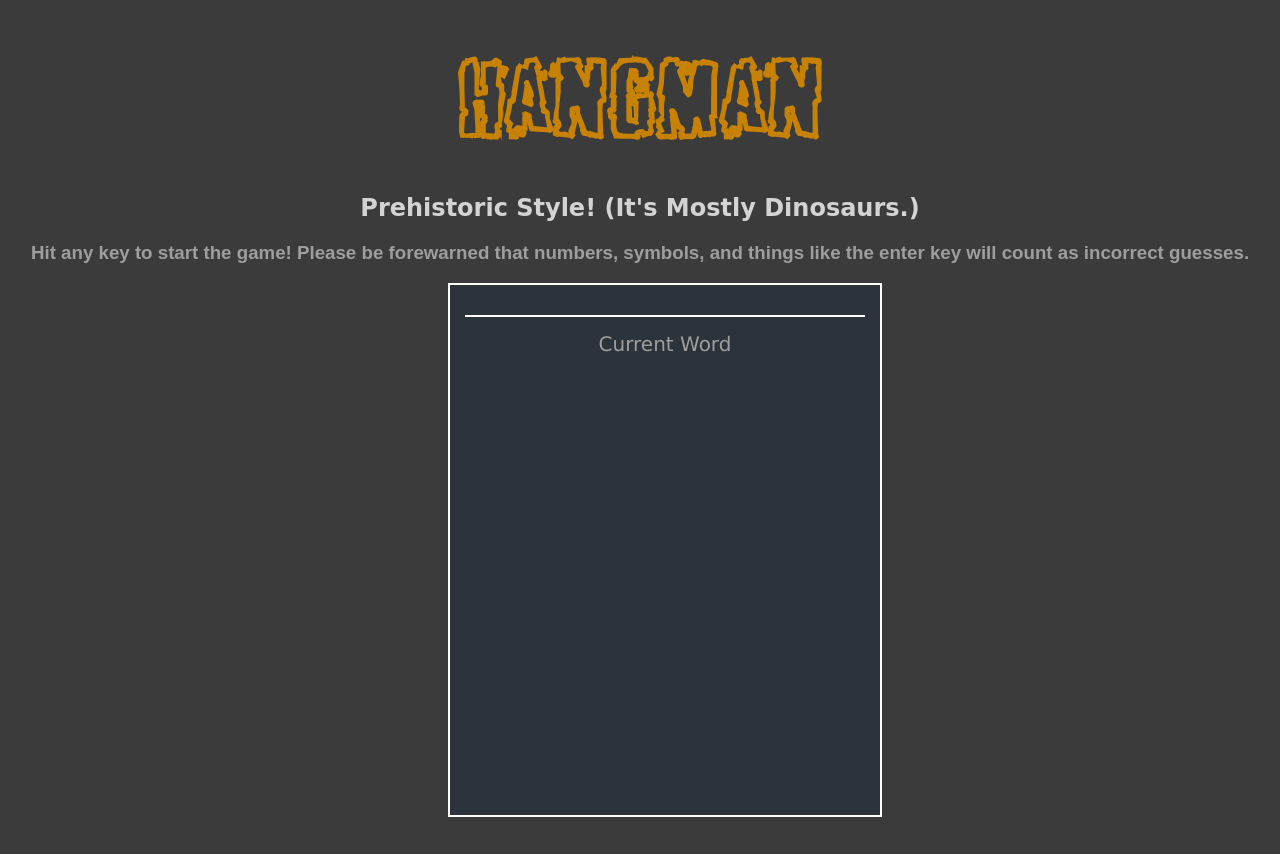
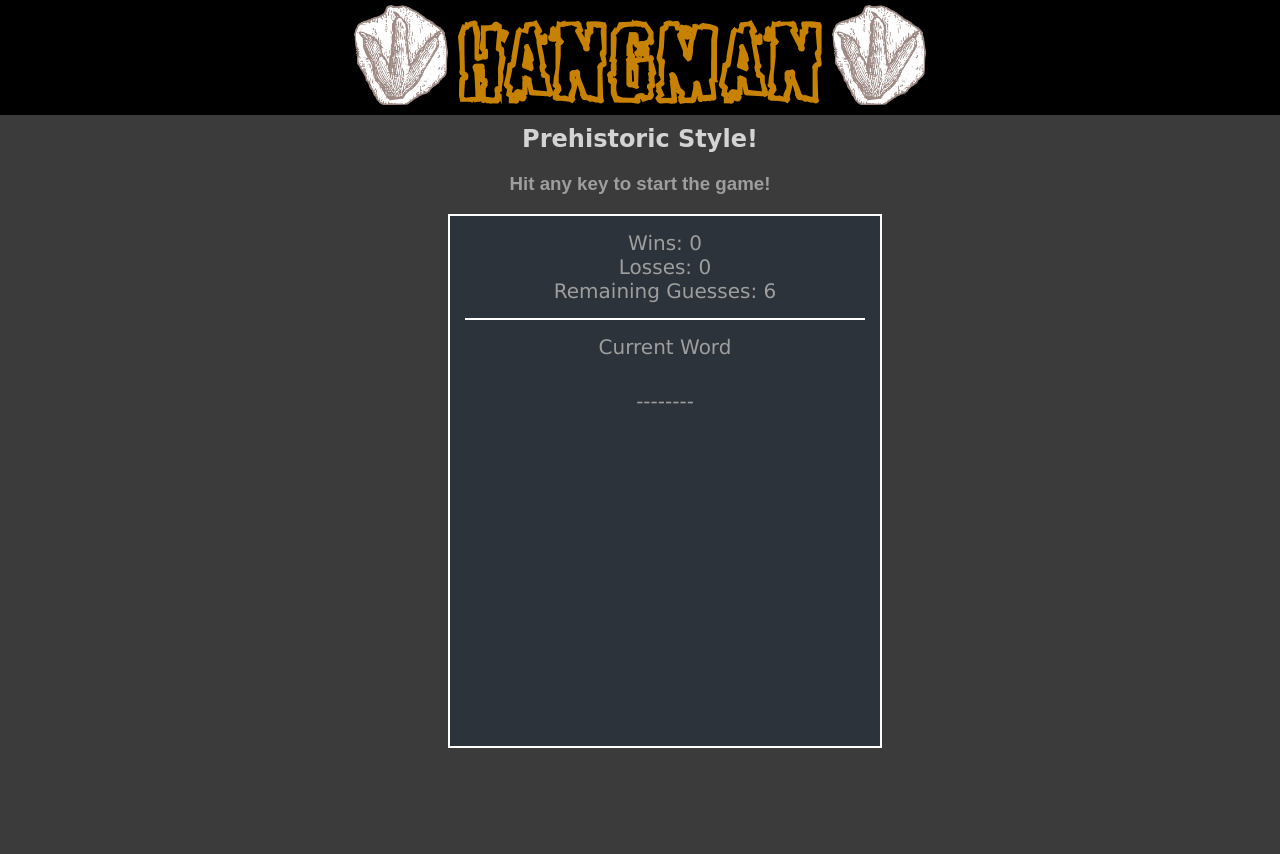
Before and after one commit to CedarHaven/word-guess-game, a plain HTML site: page index.html in a window 1280 px wide. After the commit the page ends 800 px from the top, so only its background shows below. Drawn offline with nearby package versions, Linux system fonts and the light colour scheme; a web font is replaced by a local one.

Commit message:
making it look nicer

```diff
--- a/assets/css/style.css
+++ b/assets/css/style.css
@@ -13,17 +13,30 @@ html, body{
     font-style: normal;
 }
 
+.dinoprint{
+    max-height:100px;
+    max-width:100px;
+    padding: 5px 10px 0px 10px;
+    display: inline-block;
+    vertical-align: bottom;
+}
+
 h1{
     font-family: "burlesqueregular";
     font-size: 80px;
     text-align: center;
     color: rgb(199, 130, 3);
+    background-color: black;
+    margin-top: 0px;
+    margin-bottom: 0px;
+    padding: 0px 0px 10px 0px;
 }
 
 h2{
     font-family: "Skranji", cursive;
     text-align: center;
     color: lightgrey;
+    margin-top: 10px;
 }
 
 h3{
--- a/assets/javascript/game.js
+++ b/assets/javascript/game.js
@@ -19,7 +19,7 @@ var displayString = "";
 $(document).ready(function(){
 
     // the only way I could get the game to be consistently replayable was to make a display function that printed out things like the dashes for the string you'd be guessing and reset the 'guessedLetters' array to "" and 'guesses' to 6, then have the rest of the game in a function INSIDE display().
-    document.onkeyup = function() {display()};
+    display();
 
     function display(){
         // here we reset guessedLetters to empty, set the secretString to a new word, set helper to be the same as secretString, and populate displayString.
@@ -42,7 +42,7 @@ $(document).ready(function(){
         var userGuessDiv = document.getElementById("guesses");
         userGuessDiv.innerHTML = "";
 
-        game();
+        document.onkeyup = function() {game()};
 
         function game(){
             document.onkeyup = function(event){
--- a/index.html
+++ b/index.html
@@ -9,9 +9,9 @@
     </head>
 
     <body>
-        <h1>HANGMAN</h1>
-        <h2>Prehistoric Style! (It's Mostly Dinosaurs.)</h2>
-        <h3>Hit any key to start the game! Please be forewarned that numbers, symbols, and things like the enter key will count as incorrect guesses.</h3>
+        <h1><img src="assets/images/dino.png" alt="A picture of a dinosaur footprint." class="dinoprint">HANGMAN<img src="assets/images/dino.png" alt="A picture of a dinosaur footprint." class="dinoprint"></h1>
+        <h2>Prehistoric Style!</h2>
+        <h3>Hit any key to start the game!</h3>
 
         <div id="box">
             <!-- wins and losses divs for the score-keeping -->
```
Also changed, not shown: assets/images/dino.png (added).
